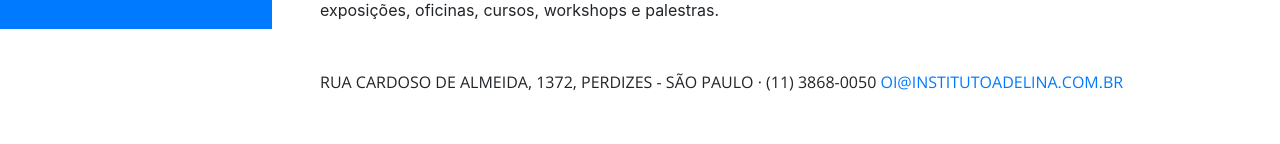
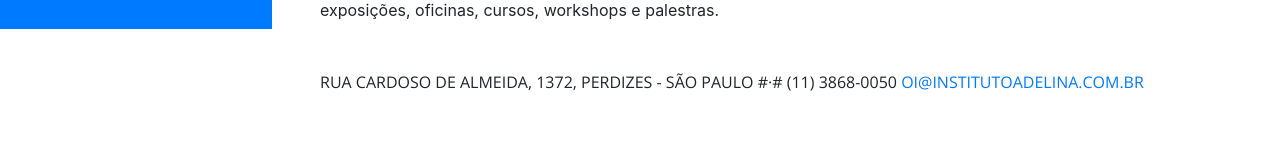
Before and after one commit to tuagencia/instituto-repo, a website with bundled scripts: page index.html in a window 1280 px wide. Shown: the part 771-915 px from the top of the page. Built offline with nearby package versions, Linux system fonts and the light colour scheme; a web font is replaced by a local one.

Commit message:
segundo-commit

```diff
--- a/index.html
+++ b/index.html
@@ -88,7 +88,7 @@
           <p class="mb-5">
           A finalidade do Instituto Adelina é promover a cultura por meio de intercâmbios entre artistas contemporâneos além de exposições, oficinas, cursos, workshops e palestras.</p>
 
-          <div class="subheading mb-5">Rua Cardoso de Almeida, 1372, Perdizes - São Paulo · (11) 3868-0050
+          <div class="subheading mb-5">Rua Cardoso de Almeida, 1372, Perdizes - São Paulo #·# (11) 3868-0050
             <a href="mailto:oi@adelinagaleria.com">oi@institutoadelina.com.br</a>
           </div>
           <ul class="list-inline list-social-icons mb-0">
```
